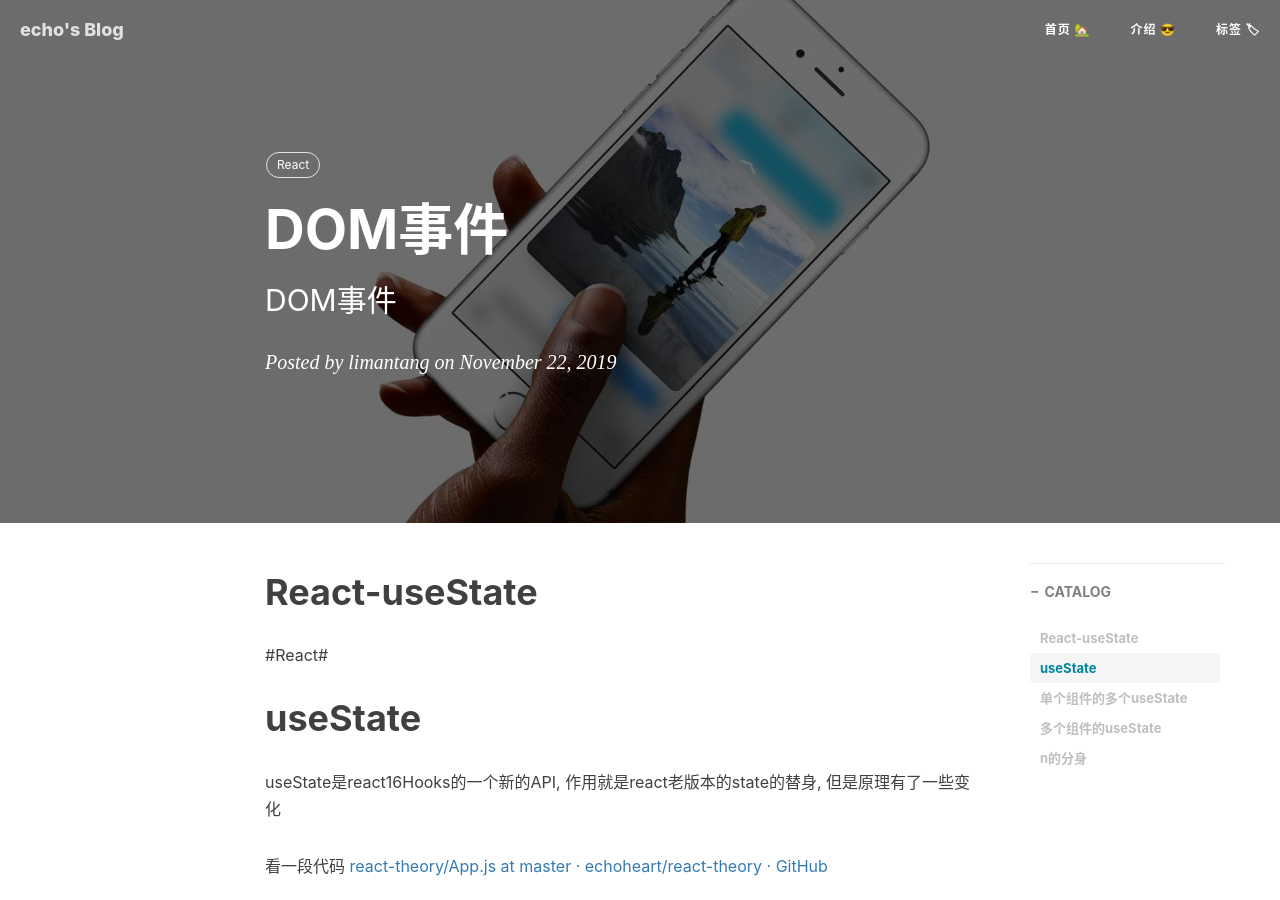
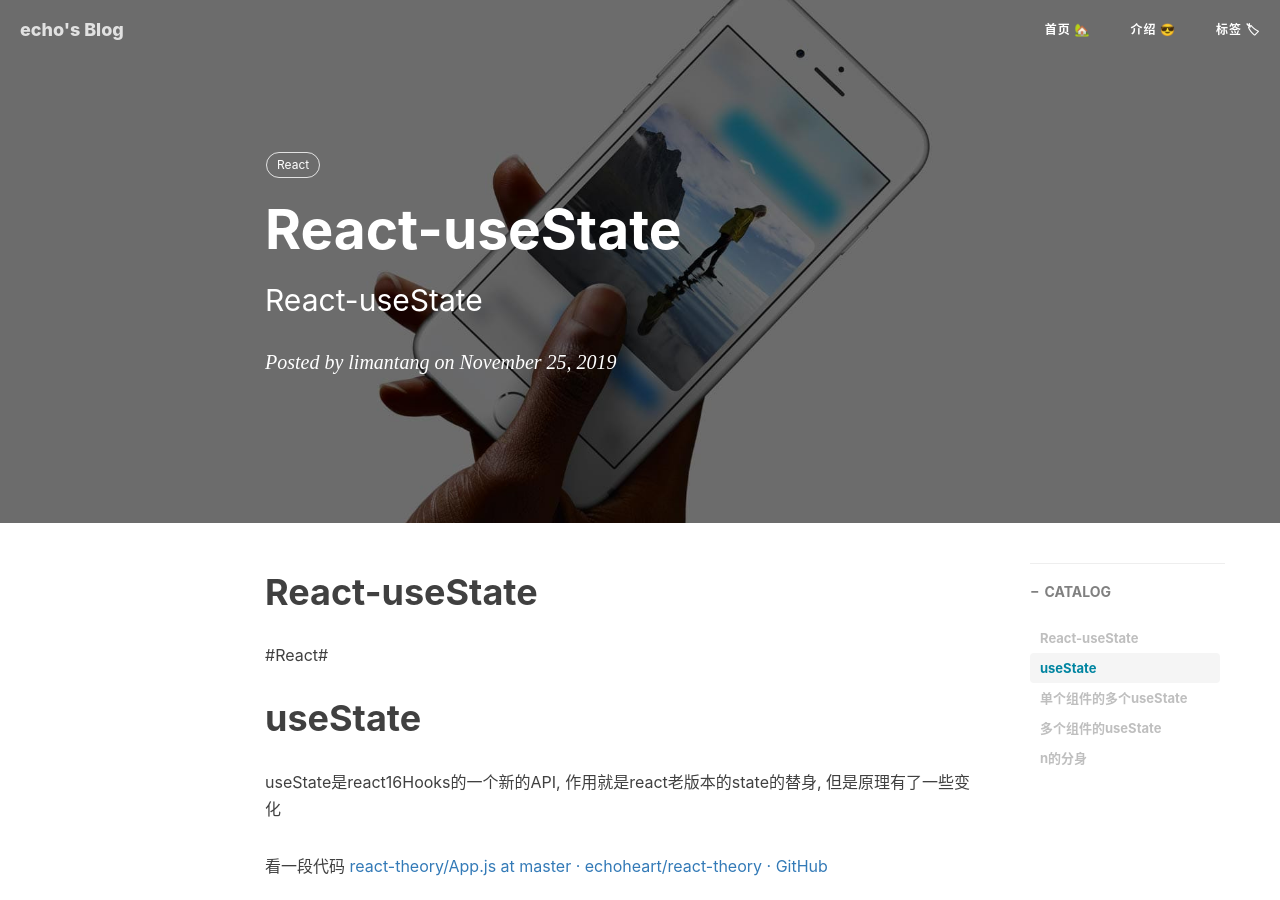
Before and after one commit to echoheart/echoheart.github.io, a Jekyll site: the page built from _posts/2019-11-25-React-useState.md, in a window 1280 px wide and 900 px high. Built offline with Jekyll 4.4.1, drawn with Linux system fonts in a browser that asks for light colours; nearby versions of some CDN libraries; comment, search, counter and statistics services are not loaded.

Commit message:
useState

```diff
--- a/_posts/2019-11-25-React-useState.md
+++ b/_posts/2019-11-25-React-useState.md
@@ -1,8 +1,8 @@
 ---
 layout:     post
-title:      DOM事件
-subtitle:   DOM事件
-date:       2019-11-22
+title:      React-useState
+subtitle:   React-useState
+date:       2019-11-25
 author:     limantang
 header-img: img/post-bg-ios9-web.jpg
 catalog: true
```
